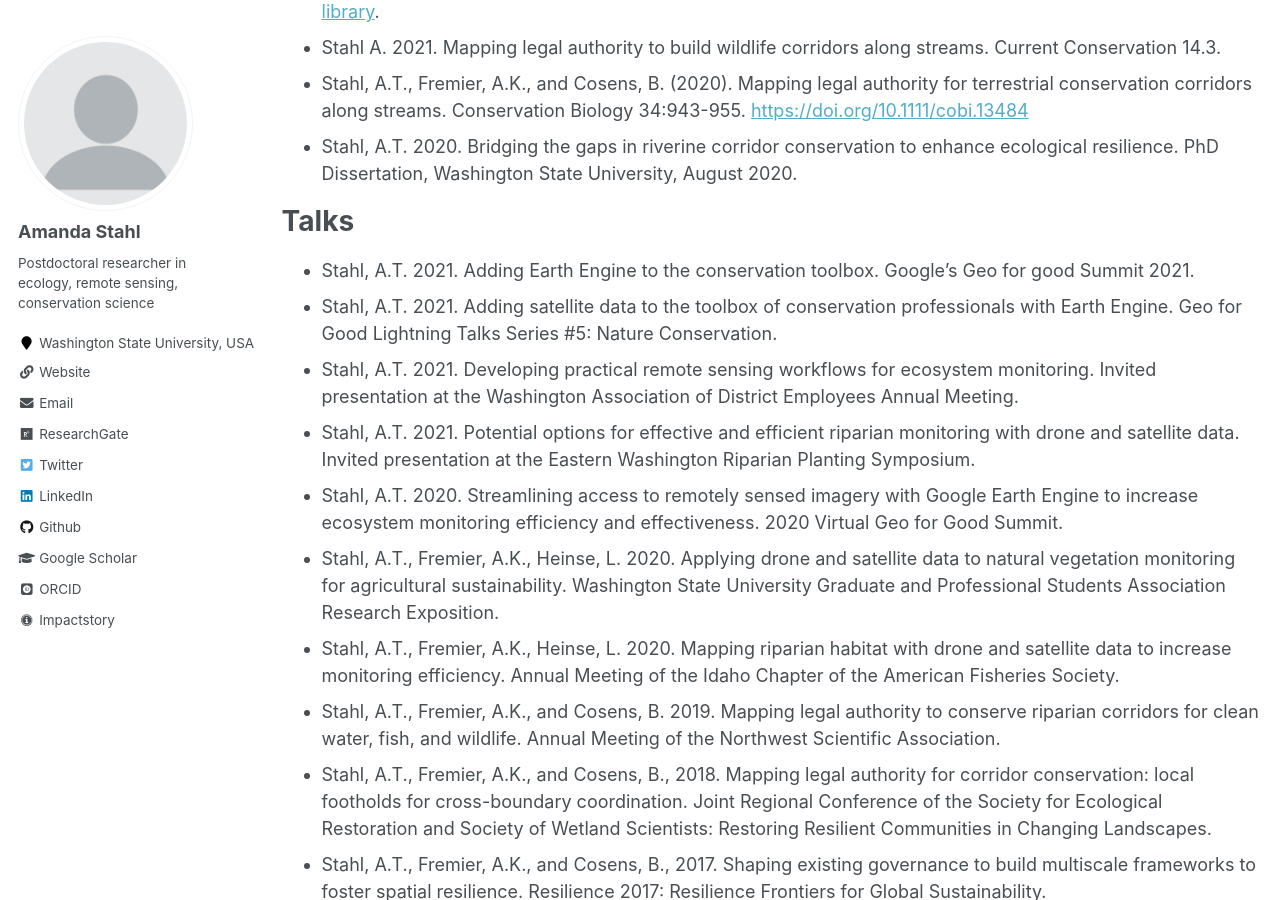
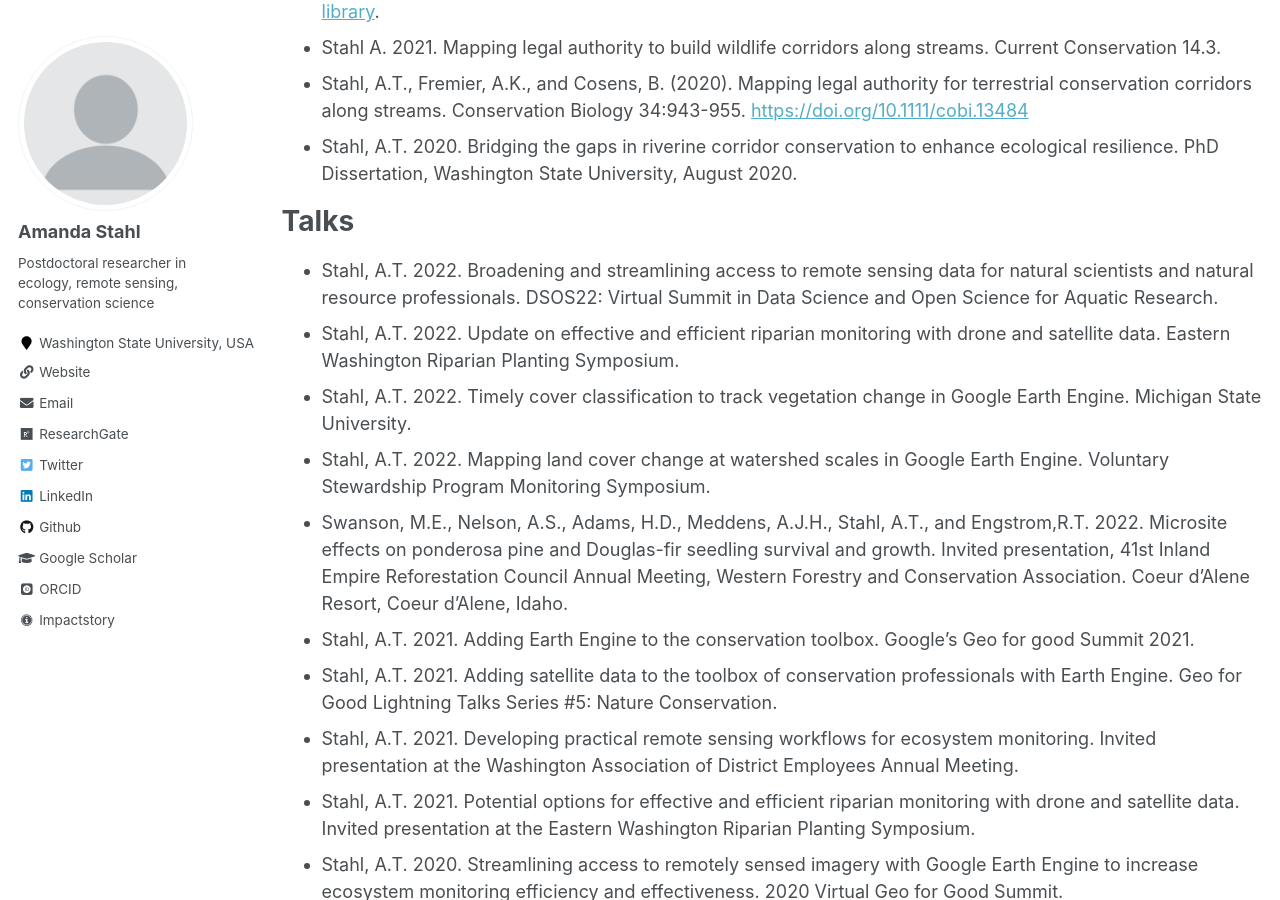
Before and after one commit to ATStahl/ATSpages, a Jekyll site: the page built from _pages/cv.md, in a window 1280 px wide and 900 px high, scrolled down 1233 px. Built offline with Jekyll 4.4.1, drawn with Linux system fonts in a browser that asks for light colours; some web fonts are replaced; some of the changed text lies outside the part shown.

Commit message:
Update cv.md
added talks, updated dates

```diff
--- a/_pages/cv.md
+++ b/_pages/cv.md
@@ -46,6 +46,11 @@ Recent Publications
 
 Talks
 ======
+* Stahl, A.T. 2022. Broadening and streamlining access to remote sensing data for natural scientists and natural resource professionals. DSOS22: Virtual Summit in Data Science and Open Science for Aquatic Research.
+* Stahl, A.T. 2022. Update on effective and efficient riparian monitoring with drone and satellite data. Eastern Washington Riparian Planting Symposium.
+* Stahl, A.T. 2022. Timely cover classification to track vegetation change in Google Earth Engine. Michigan State University.
+* Stahl, A.T. 2022. Mapping land cover change at watershed scales in Google Earth Engine. Voluntary Stewardship Program Monitoring Symposium.
+* Swanson, M.E., Nelson, A.S., Adams, H.D., Meddens, A.J.H., Stahl, A.T., and Engstrom,R.T.  2022.  Microsite effects on ponderosa pine and Douglas-fir seedling survival and growth.  Invited presentation, 41st Inland Empire Reforestation Council Annual Meeting, Western Forestry and Conservation Association.  Coeur d’Alene Resort, Coeur d’Alene, Idaho.
 * Stahl, A.T. 2021. Adding Earth Engine to the conservation toolbox. Google’s Geo for good Summit 2021.
 * Stahl, A.T. 2021. Adding satellite data to the toolbox of conservation professionals with Earth Engine. Geo for Good Lightning Talks Series #5: Nature Conservation.
 * Stahl, A.T. 2021. Developing practical remote sensing workflows for ecosystem monitoring. Invited presentation at the Washington Association of District Employees Annual Meeting.
```
Also changed, not shown: other parts of _pages/cv.md (+1 -1 lines).
